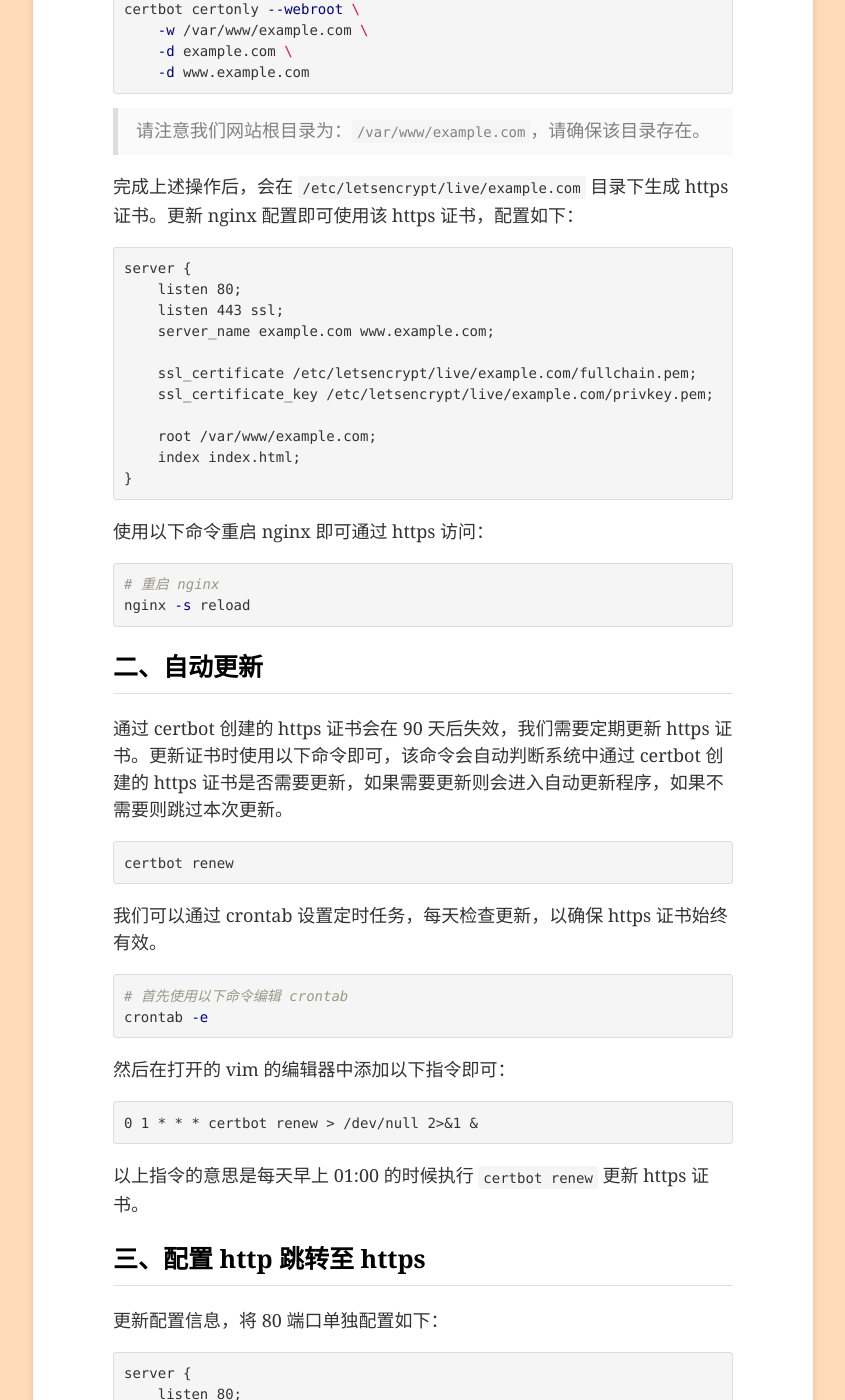
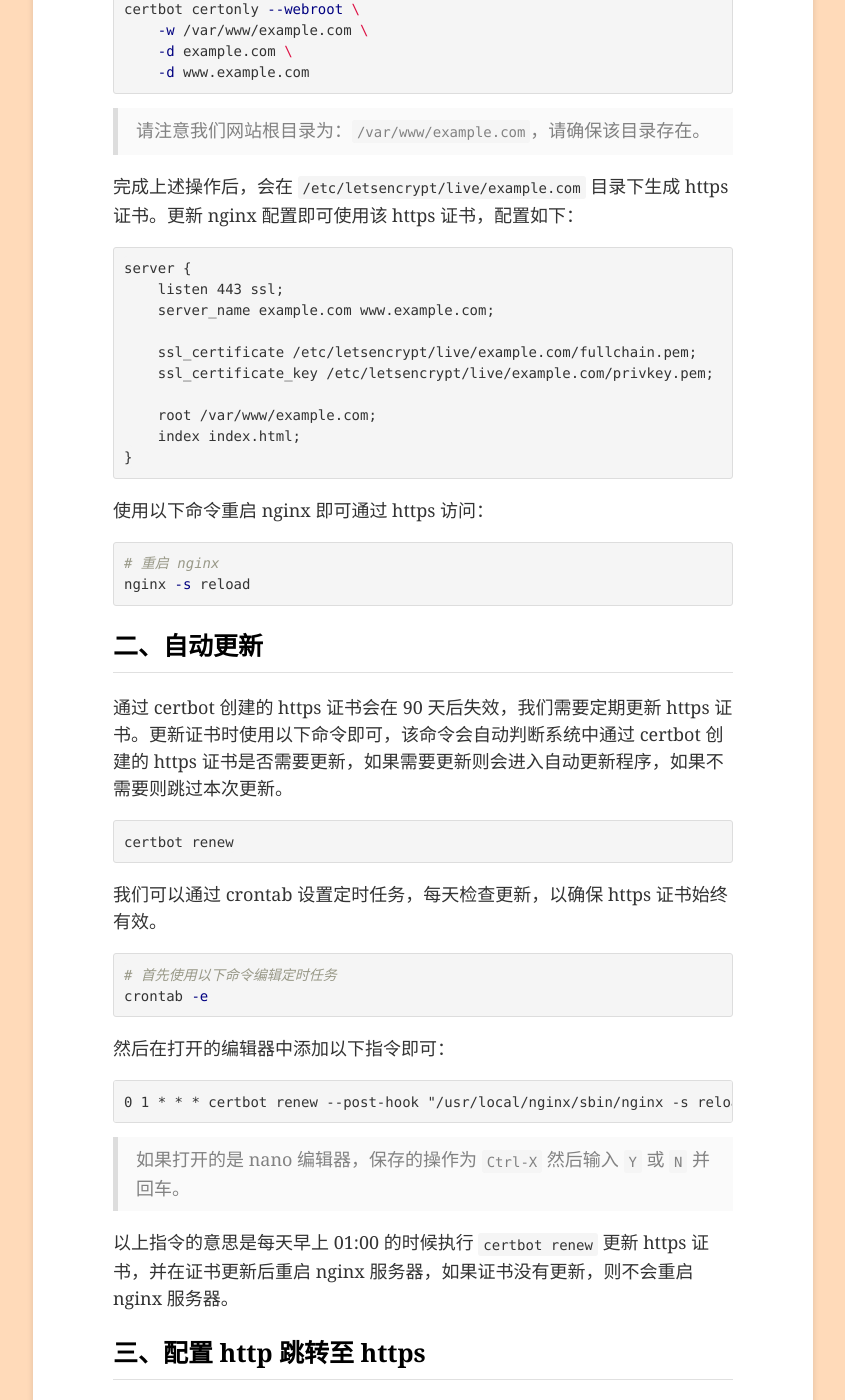
Before and after one commit to john-yuan/blog, a Jekyll site: the page built from _posts/2020-07-30-configuring-https-with-lets-encrypt.md, in a window 1280 px wide and 1400 px high, scrolled down 980 px. Shown: the whole window, without its empty margins (217-1062 px from the left). Built offline with Jekyll 4.4.1, drawn with Linux system fonts in a browser that asks for light colours; some of the changed text lies outside the part shown.

Commit message:
docs: update crontab

````diff
--- a/_posts/2020-07-30-configuring-https-with-lets-encrypt.md
+++ b/_posts/2020-07-30-configuring-https-with-lets-encrypt.md
@@ -5,11 +5,11 @@
 tags: https
 ---
 
-本文主要记录如何为网站添加 [Let's Encrypt](https://letsencrypt.org/) https 证书、配置 nginx 从 http 自动跳转至 https 和设置定时任务自动更新 https 证书。
+本文主要记录如何为网站添加 [Let's Encrypt](https://letsencrypt.org/) https 证书、设置定时任务自动更新 https 证书和配置 nginx 从 http 自动跳转至 https。
 
 <!--more-->
 
-## 一、生成证书
+## 一、生成证书并配置
 
 本文以以下域名进行演示说明：
 
@@ -49,7 +49,6 @@
 
 ```
 server {
-    listen 80;
     listen 443 ssl;
     server_name example.com www.example.com;
 
@@ -79,17 +78,19 @@
 我们可以通过 crontab 设置定时任务，每天检查更新，以确保 https 证书始终有效。
 
 ```bash
-# 首先使用以下命令编辑 crontab
+# 首先使用以下命令编辑定时任务
 crontab -e
 ```
 
-然后在打开的 vim 的编辑器中添加以下指令即可：
+然后在打开的编辑器中添加以下指令即可：
 
 ```
-0 1 * * * certbot renew > /dev/null 2>&1 &
+0 1 * * * certbot renew --post-hook "/usr/local/nginx/sbin/nginx -s reload" >/dev/null 2>&1
 ```
 
-以上指令的意思是每天早上 01:00 的时候执行 `certbot renew` 更新 https 证书。
+> 如果打开的是 nano 编辑器，保存的操作为 `Ctrl-X` 然后输入 `Y` 或 `N` 并回车。
+
+以上指令的意思是每天早上 01:00 的时候执行 `certbot renew` 更新 https 证书，并在证书更新后重启 nginx 服务器，如果证书没有更新，则不会重启 nginx 服务器。
 
 ## 三、配置 http 跳转至 https
 
````
